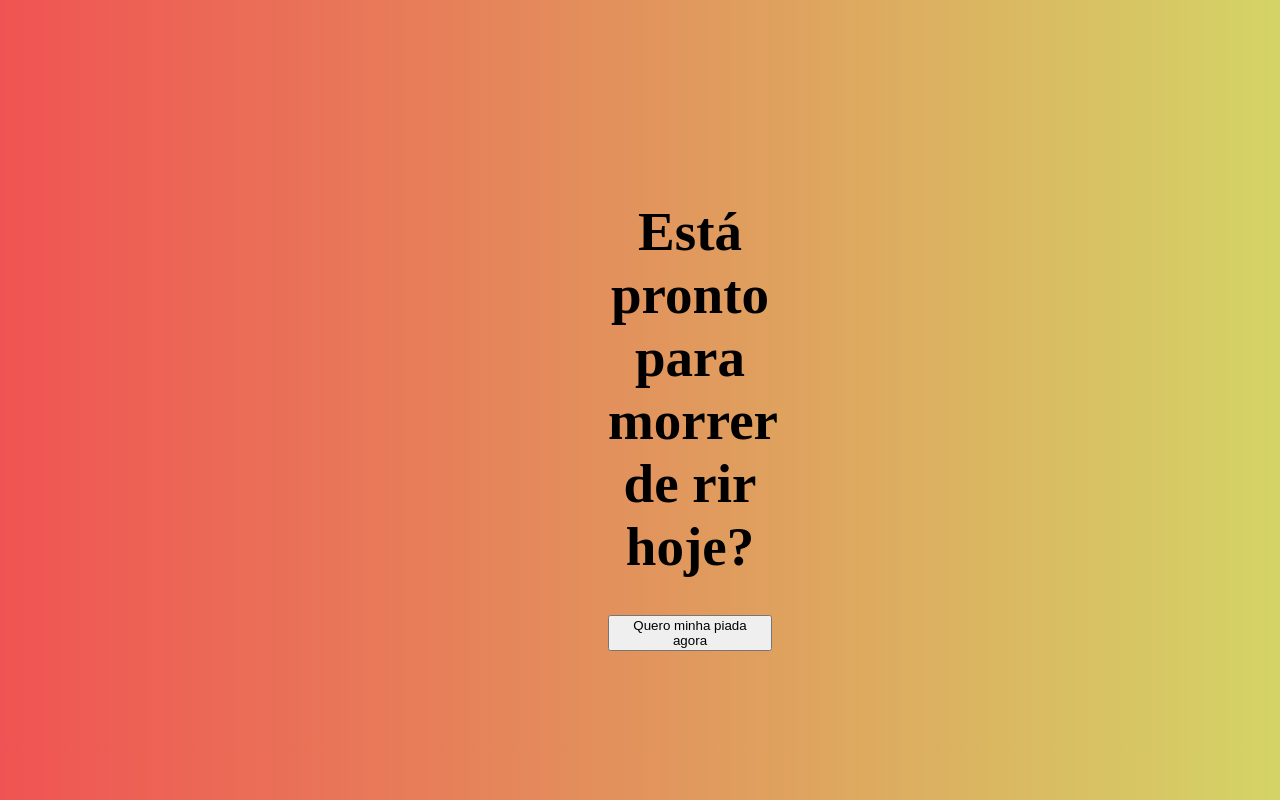
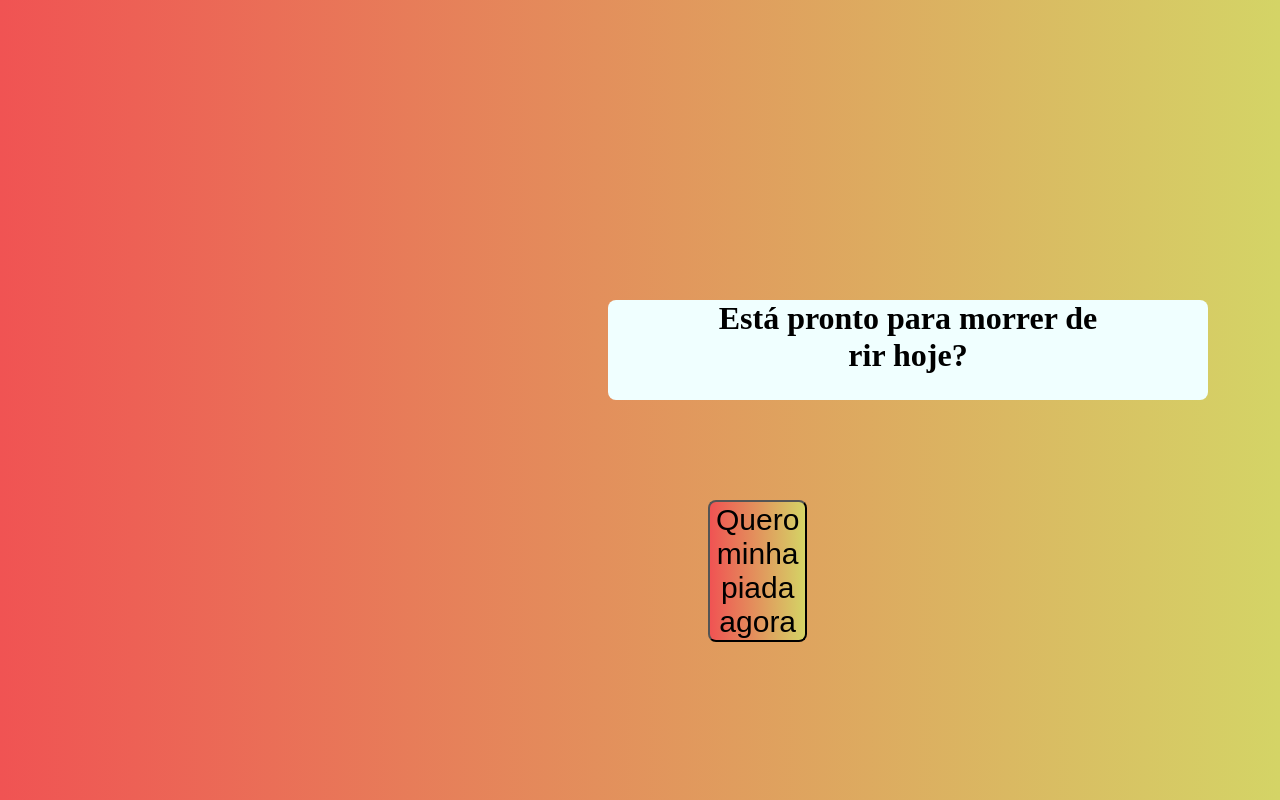
Before and after one commit to gabrieladutra/jokesonline, a plain HTML site: page index.html in a window 1280 px wide. Drawn offline with Linux system fonts and the light colour scheme.

Commit message:
Added first css implementation

```diff
--- a/style.css
+++ b/style.css
@@ -6,7 +6,26 @@ body {
     margin: 200px 500px 100px 600px;
 }
 
+.main_text {
+    height: 100px;
+    width: 600px;
+    background-color: azure;
+    color: black;
+    text-align: center;
+    position: relative;
+    border-radius: 8px;
+    vertical-align: bottom;
+}
+
+button {
+    margin-top: 100px;
+    display: inline-block;
+    margin-left: 100px;
+    border-radius: 8px;
+    font-size: 30px;
+    background-image: linear-gradient(to right, rgb(240, 83, 83), rgb(212, 212, 102));
+}
+
 h1 {
-    font-size: 55px;
-    text-align: center;
+    margin: 300px 100px 200px;
 }
```
